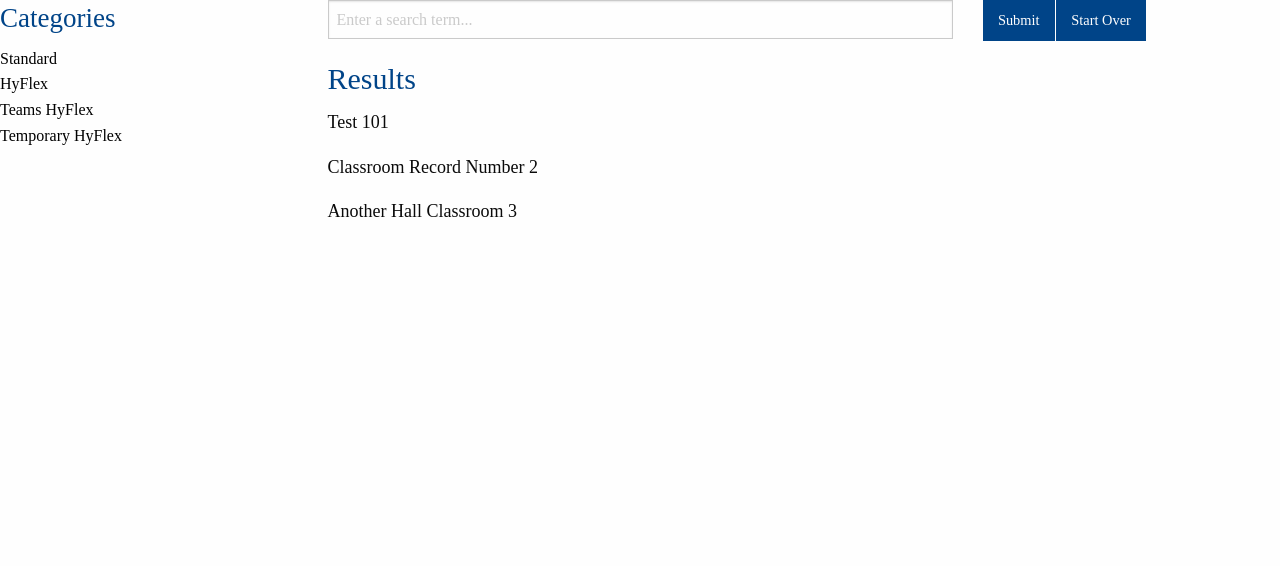
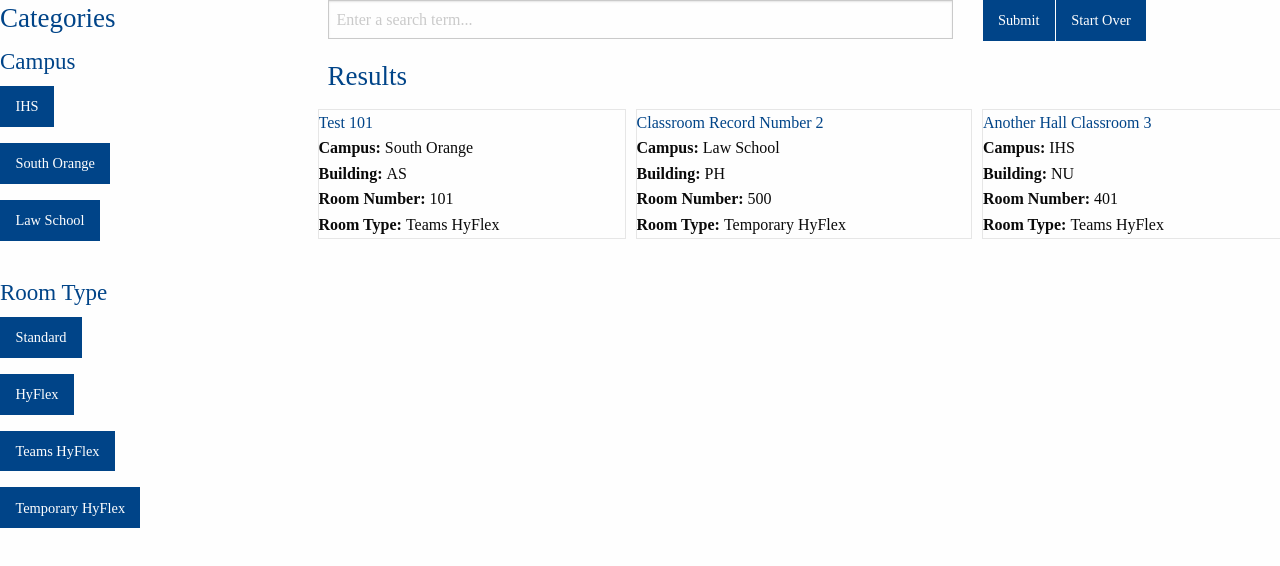
Before and after one commit to shuWebDev/classroom-floorplan, a React (Create React App) app: page / in a window 1280 px wide. Shown: the top 566 px of the page. Built offline with nearby package versions, Linux system fonts and the light colour scheme.

Commit message:
updates to functional components. add click handlers to buttons allow for basic filtering, display functionality

```diff
--- a/src/App.tsx
+++ b/src/App.tsx
@@ -1,8 +1,9 @@
 ///<reference path='./typings/app.d.ts'/>
 import * as React from 'react';
-import Categories from './components/categories';
+import RoomType from './components/roomtype';
 import FilterBox from './components/filterbox';
 import Results from './components/results';
+import CampusSelect from "./components/campusselect";
 import * as Util from './util/util';
 import './App.css';
 
@@ -11,8 +12,9 @@ class App extends React.Component<Services.AppProps, Services.AppState> {
     super(props);
 
     this.state = {
-      data: {},
-      results: [],
+      data: [], // NOTE: gold copy of initial data, should never change
+      campusResults: [], // NOTE: changes based on filtering
+      currentCampus: false,
       filterboxPlaceholder: "Enter a search term...",
       filterboxText: ""
     };
@@ -23,7 +25,7 @@ class App extends React.Component<Services.AppProps, Services.AppState> {
     .then(response => {
       this.setState({
         data: response,
-        results: response
+        campusResults: response
       });
     });
   }
@@ -48,7 +50,45 @@ class App extends React.Component<Services.AppProps, Services.AppState> {
     return;
   }
 
+  campusSelectClickHandler = (value: string) => {
+    let resultSet: ClassroomData[] = [];
+
+    console.log(`user clicked ${value}`);
+    // NOTE: filter the current set of results based on what the user clicked for campus
+    resultSet = Util.filterByCampus(value, this.state.data);
+    console.log(resultSet);
+    // NOTE: update our results in state
+    this.setState({
+      campusResults: resultSet,
+      currentCampus: true // NOTE: set this true because now we've selected a campus. So if we next select a room type, the searchable set is limited to that campus
+    });
+
+    return;
+  }
+
+  roomTypeClickHandler = (value: string) => {
+    let resultSet: ClassroomData[] = [];
+
+    // NOTE: are we filtering on an "all" view, or have we already selected a campus?
+    if(this.state.currentCampus === false) {
+      // NOTE: "all" view
+      resultSet = Util.filterByRoomType(value, this.state.data);
+    } else {
+      // NOTE: we've narrowed down to a campus previously
+      resultSet = Util.filterByRoomType(value, this.state.campusResults);
+    }
+
+    console.log(`user clicked ${value}`);
+
+    // NOTE: update our results in state
+    this.setState({
+      campusResults: resultSet
+    });
+    return;
+  }
+
   render() {
+    if(this.state.data !== []) {
       return (
         <div className="grid-x grid-margin-x">
           <div className="cell medium-12">
@@ -56,15 +96,18 @@ class App extends React.Component<Services.AppProps, Services.AppState> {
               <aside className="cell medium-3">
                 <h3>Categories</h3>
                 <nav>
-                <Categories />
+                  <h4>Campus</h4>
+                  <CampusSelect clickHandler={this.campusSelectClickHandler} />
+                  <h4>Room Type</h4>
+                  <RoomType clickHandler={this.roomTypeClickHandler} />
                 </nav>
               </aside>
               <div className="cell medium-9">
                 <FilterBox resetButtonHandler={this.resetButtonHandler} filterBoxPlaceholder={this.state.filterboxPlaceholder} filterBoxChangeHandler={this.filterBoxChangeHandler} filterBoxText={this.state.filterboxText} submitHandler={this.formSubmitHandler} />
                 <div className="grid-x grid-margin-x">
                   <div className="cell medium-12">
-                  <h2>Results</h2>
-                  <Results resultsData={this.state.results} />
+                    <h3>Results</h3>
+                    <Results resultsData={this.state.campusResults} />
                   </div>
                 </div>
               </div>
@@ -72,6 +115,9 @@ class App extends React.Component<Services.AppProps, Services.AppState> {
           </div>
         </div>
       );
+    } else {
+      return <p>Loading...</p>;
+    }
   }
 }
 
--- /dev/null
+++ b/src/components/campusselect.tsx
@@ -0,0 +1,16 @@
+import * as React from 'react';
+
+class CampusSelect extends React.Component<CampusSelectProps> {
+
+  render() {
+    return (
+      <ul className="no-bullet">
+        <li><button type="button" className="button" onClick={() => {this.props.clickHandler("3")}}>IHS</button></li>
+        <li><button type="button" className="button" onClick={() => {this.props.clickHandler("1")}}>South Orange</button></li>
+        <li><button type="button" className="button" onClick={() => {this.props.clickHandler("2")}}>Law School</button></li>
+      </ul>
+    );
+  }
+}
+
+export default CampusSelect;
--- a/src/components/categories.tsx
+++ /dev/null
@@ -1,16 +0,0 @@
-import * as React from 'react';
-
-const Categories: React.FC = () => {
-  return (
-    <nav>
-      <ul className="no-bullet">
-        <li><button type="button" value="Standard">Standard</button></li>
-        <li><button type="button" value="HyFlex">HyFlex</button></li>
-        <li><button type="button" value="Teams HyFlex">Teams HyFlex</button></li>
-        <li><button type="button" value="Temporary HyFlex">Temporary HyFlex</button></li>
-      </ul>
-    </nav>
-  );
-}
-
-export default Categories;
--- a/src/components/results.tsx
+++ b/src/components/results.tsx
@@ -1,11 +1,44 @@
 import * as React from 'react';
 
 class Results extends React.Component<ResultsProps> {
+
+  resolveCampus = (campusID: string) => {
+    //console.log(`campusID: ${campusID}`);
+    let result = "";
+    switch(campusID) {
+      case "3": result = "IHS"; break;
+      case "2": result = "Law School"; break;
+      default: result = "South Orange"; break;
+    }
+
+    return result;
+  }
+
+  resolveRoomType = (roomTypeID: string) => {
+    switch(roomTypeID) {
+      case "4": return "Temporary HyFlex";
+      case "3": return "Teams HyFlex";
+      case "2": return "HyFlex";
+      default: return "Standard";
+    }
+  }
+
   generateResultsView = (data: ClassroomData[]) => {
     let output: JSX.Element[] = [];
 
     for(let item of data) {
-      output.push(<p key={item.uuid}>{item.displayName}</p>);
+      output.push(
+      <div className="card" key={item.uuid}>
+        <ul className="no-bullet">
+          <li><a href="https://www.shu.edu" title={`${item.displayName} detail page`}>{item.displayName}</a></li>
+          <li><strong>Campus: </strong>{this.resolveCampus(item.campus)}</li>
+          <li><strong>Building: </strong>{item.building}</li>
+          <li><strong>Room Number: </strong>{item.roomNumber}</li>
+          <li><strong>Room Type: </strong>{this.resolveRoomType(item.roomType)}</li>
+        </ul>
+      </div>
+
+      );
     }
 
     return output;
@@ -15,9 +48,9 @@ class Results extends React.Component<ResultsProps> {
     return (
       <div className="grid-x grid-margin-x">
         <div className="cell medium-12">
-          <section>
+          <div className="grid-x grid-margin-x small-up-2 medium-up-3" data-equalizer>
           {this.generateResultsView(this.props.resultsData)}
-          </section>
+          </div>
         </div>
       </div>
     );
--- /dev/null
+++ b/src/components/roomtype.tsx
@@ -0,0 +1,18 @@
+import * as React from 'react';
+
+class RoomType extends React.Component<RoomTypeProps>{
+  render() {
+    return (
+      <nav>
+        <ul className="no-bullet">
+          <li><button type="button" className="button" value="Standard" onClick={() => {this.props.clickHandler("1")}}>Standard</button></li>
+          <li><button type="button" className="button" value="HyFlex" onClick={() => {this.props.clickHandler("2")}}>HyFlex</button></li>
+          <li><button type="button" className="button" value="Teams HyFlex" onClick={() => {this.props.clickHandler("3")}}>Teams HyFlex</button></li>
+          <li><button type="button" className="button" value="Temporary HyFlex" onClick={() => {this.props.clickHandler("4")}}>Temporary HyFlex</button></li>
+        </ul>
+      </nav>
+    );
+  }
+}
+
+export default RoomType;
--- a/src/util/util.ts
+++ b/src/util/util.ts
@@ -13,3 +13,34 @@ export async function loadData<T extends object>(url: string): Promise<T> {
       return data.data;
     });
 }
+
+// NOTE: filter by given campus ID.
+export function filterByCampus(campusID: string, data: ClassroomData[]): ClassroomData[] {
+  // NOTE: our final results array
+  let resultSet: ClassroomData[] = [];
+
+  for(let item of data) {
+    console.log(item.campus);
+    // NOTE: check the current record's ID. If it matches what we want, add to the results set
+    if(item.campus === campusID) {
+      resultSet.push(item);
+    }
+  }
+
+  return resultSet;
+}
+
+// NOTE: filter by room type
+export function filterByRoomType(roomType: string, data: ClassroomData[]): ClassroomData[] {
+  let resultSet: ClassroomData[] = [];
+
+  for(let item of data) {
+    console.log(item.campus);
+    // NOTE: check the current record's ID. If it matches what we want, add to the results set
+    if(item.campus === roomType) {
+      resultSet.push(item);
+    }
+  }
+
+  return resultSet;
+}
```
Also changed, not shown: src/typings/app.d.ts (+14 -4 lines). Lines whose indentation alone changed are shown as unchanged.
